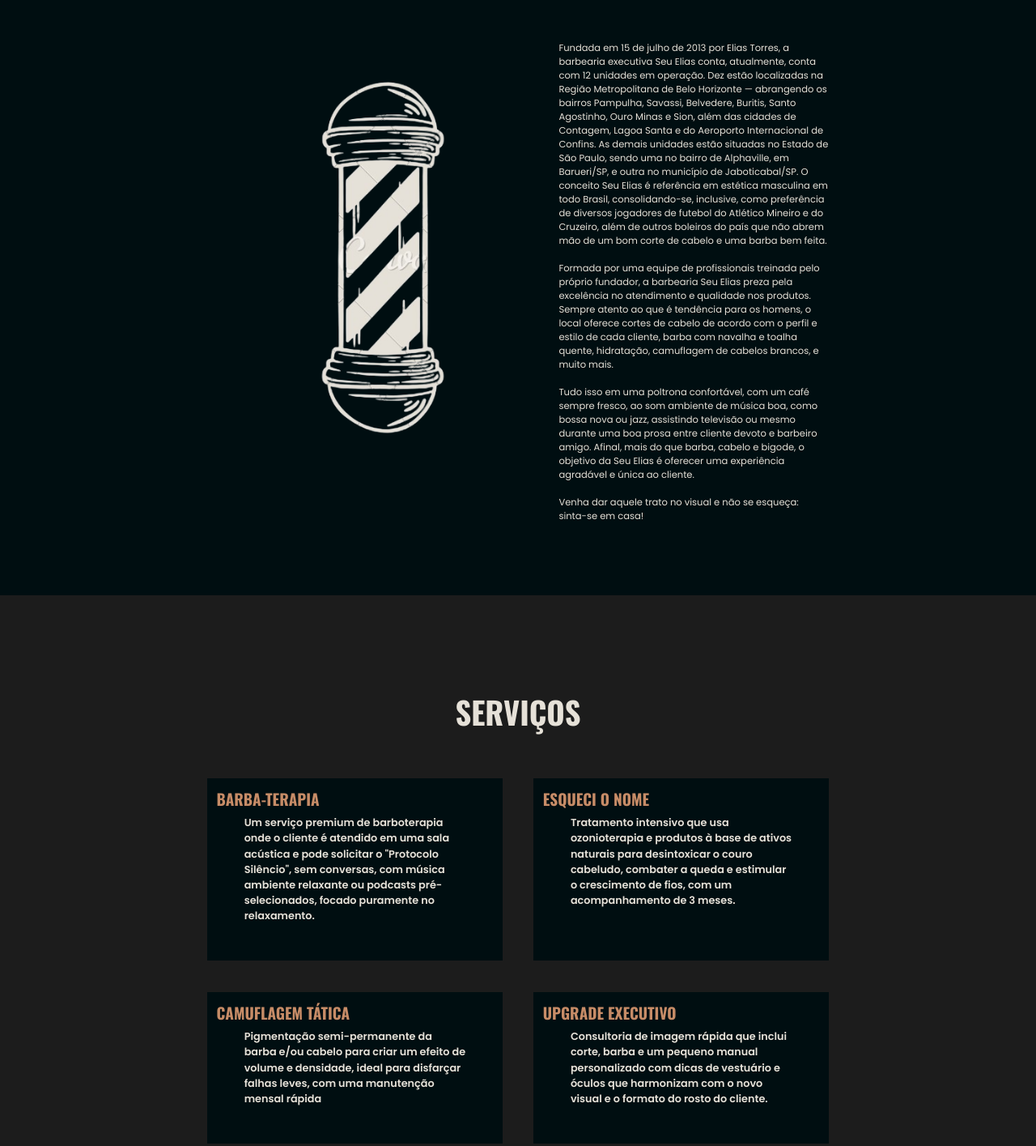
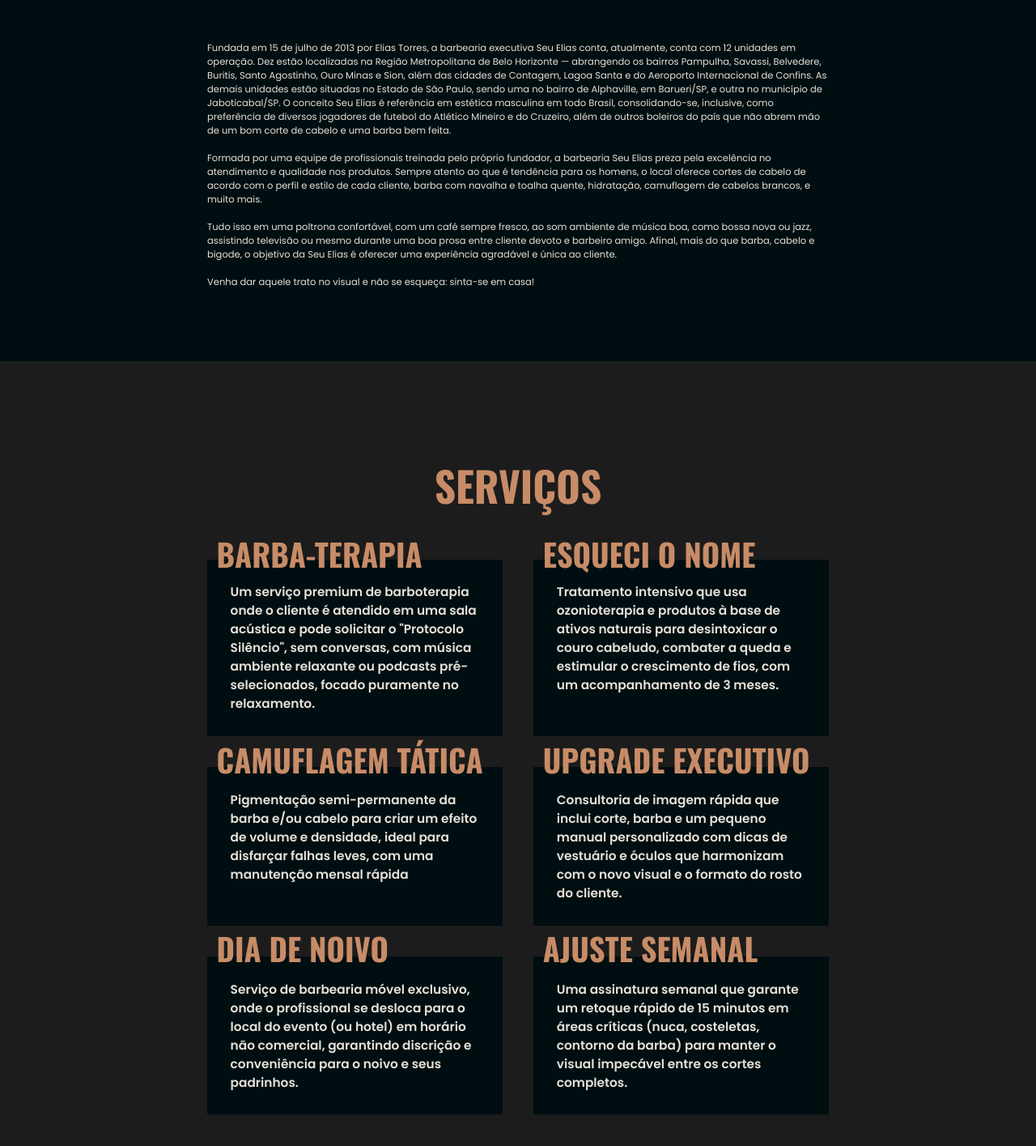
Before and after one commit to miguelibr/VelhoBarbudo, a plain HTML site: page index.html in a window 1280 px wide. Shown: the part 870-2285 px from the top of the page at 81% size. Drawn offline with nearby package versions, Linux system fonts and the light colour scheme.

Commit message:
SERVIÇOS

```diff
--- a/css/main.css
+++ b/css/main.css
@@ -48,15 +48,23 @@ nav {
    width: 1vw;
 }
 
+.social img:hover {
+   filter: brightness(1.3);
+   transform: scale(1.15);
+   transition: filter 0.3s ease;
+}
+
 header a {
    text-decoration: none;
    color: #e6e1d8;
    font-size: clamp(1rem, 1.2vw, 1.3rem);
+   transition: color 0.5s ease;
 }
 
 header a:hover {
    color: #c78c67;
 }
+
 
 
 /* ======================== INICIO ======================== */
@@ -91,9 +99,10 @@ header a:hover {
    bottom: 5vw;
    left: 20vw;
    color: #fff;
-   font-size: clamp(2rem, 5vw, 4rem);
+   font-size: clamp(2rem, 6vw, 4rem);
    z-index: 3;
-   line-height: 1;
+   line-height: 0.9;
+   font-family: 'Oswald';
 }
 
 .linha-branca {
@@ -166,18 +175,16 @@ header a:hover {
    width: 50;
 }
 
-.pilar img {
-   width: 100%
-}
 
 .paragrafo2 {
    padding-top: 7%;
-   width: 50%;
+   width: 100%;
 }
 
 .paragrafo2 p {
    color: #e6e1d8;
    font-size: 0.9vw;
+   justify-content: center;
 }
 
 /* ======================== SERVIÇOS ======================== */
@@ -194,26 +201,30 @@ header a:hover {
    flex-wrap: wrap;
    width: 100%;
    gap: 5%;
-   position: relative;
    z-index: 1;
 }
 
 .card {
    flex: 1 1 calc(33.33% - 3%);
    background-color: #000e11;
-   ;
    text-align: left;
    padding: 1.5%;
    box-sizing: border-box;
    margin-bottom: 5%;
    width: 100%;
+   position: relative;
+   transition: transform 0.3s ease-in-out;
+}
 
+.card:hover{
+   transform: scale(1.05);
 }
 
 
+
 .servicos h1 {
-   color: #e6e1d8;
-   font-size: 3vw;
+   color: #c78c67;
+   font-size: 4vw;
    text-align: center;
    margin-bottom: 7%;
    font-family: 'Oswald';
@@ -222,17 +233,23 @@ header a:hover {
 
 .servicos h3 {
    color: #c78c67;
-   font-size: 1.5vw;
+   font-size: 3vw;
    margin-bottom: 3%;
    font-family: 'Oswald';
+   z-index: 3;
+}
+
+.sobrepor{
    position: absolute;
-   z-index: 3;
+   bottom: 85%;
+   width: 100%;
+   left: %;
 }
 
 .servicos p {
    color: #e6e1d8;
-   font-size: 1vw;
+   font-size: 1.2vw;
    line-height: 1.5;
-   padding: 10% 10% 10% 10%;
+   padding: 5% 5% 5% 5%;
    font-weight: bold;
 }
--- a/index.html
+++ b/index.html
@@ -86,10 +86,6 @@
 
     <div class="div2">
 
-      <div class="pilar">
-        <img src="img/barberpole3.png" alt="">
-      </div>
-
       <div class="paragrafo2">
         <p>Fundada em 15 de julho de 2013 por Elias Torres, a barbearia executiva Seu Elias conta, atualmente, conta com
           12 unidades em operação. Dez estão localizadas na Região Metropolitana de Belo Horizonte — abrangendo os
@@ -132,7 +128,7 @@
     <div class="cards">
 
       <div class="card">
-        <h3>BARBA-TERAPIA</h3>
+        <div class="sobrepor"><h3>BARBA-TERAPIA</h3></div>
         <p>Um serviço premium de barboterapia onde
           o cliente é atendido em uma sala acústica e pode solicitar o "Protocolo Silêncio", sem
           conversas, com música ambiente relaxante ou podcasts pré-selecionados, focado
@@ -140,35 +136,35 @@
       </div>
 
       <div class="card">
-        <h3>ESQUECI O NOME</h3>
+        <div class="sobrepor"><h3>ESQUECI O NOME</h3></div>
         <p>Tratamento intensivo que usa ozonioterapia e
           produtos à base de ativos naturais para desintoxicar o couro cabeludo, combater a
           queda e estimular o crescimento de fios, com um acompanhamento de 3 meses.</p>
       </div>
 
       <div class="card">
-        <h3>CAMUFLAGEM TÁTICA</h3>
+        <div class="sobrepor"><h3>CAMUFLAGEM TÁTICA</h3></div>
         <p>Pigmentação semi-permanente da barba e/ou cabelo para criar
           um efeito de volume e densidade, ideal para disfarçar falhas leves, com uma
           manutenção mensal rápida</p>
       </div>
 
       <div class="card">
-        <h3>UPGRADE EXECUTIVO</h3>
+        <div class="sobrepor"><h3>UPGRADE EXECUTIVO</h3></div>
         <p> Consultoria de imagem rápida que inclui corte, barba
           e um pequeno manual personalizado com dicas de vestuário e óculos que harmonizam
           com o novo visual e o formato do rosto do cliente.</p>
       </div>
 
       <div class="card">
-        <h3>DIA DE NOIVO</h3>
+        <div class="sobrepor"><h3>DIA DE NOIVO</h3></div>
         <p>Serviço de barbearia móvel exclusivo, onde o
           profissional se desloca para o local do evento (ou hotel) em horário não comercial,
           garantindo discrição e conveniência para o noivo e seus padrinhos.</p>
       </div>
 
       <div class="card">
-        <h3>AJUSTE SEMANAL</h3>
+        <div class="sobrepor"><h3>AJUSTE SEMANAL</h3></div>
         <p>Uma assinatura semanal que garante um retoque
           rápido de 15 minutos em áreas críticas (nuca, costeletas, contorno da barba) para
           manter o visual impecável entre os cortes completos.</p>
```
